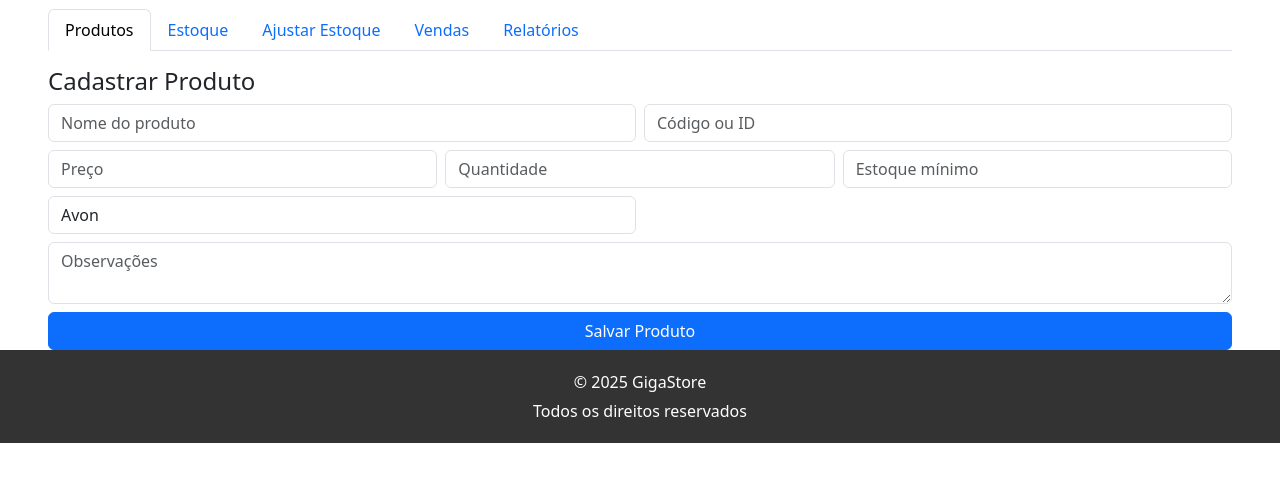
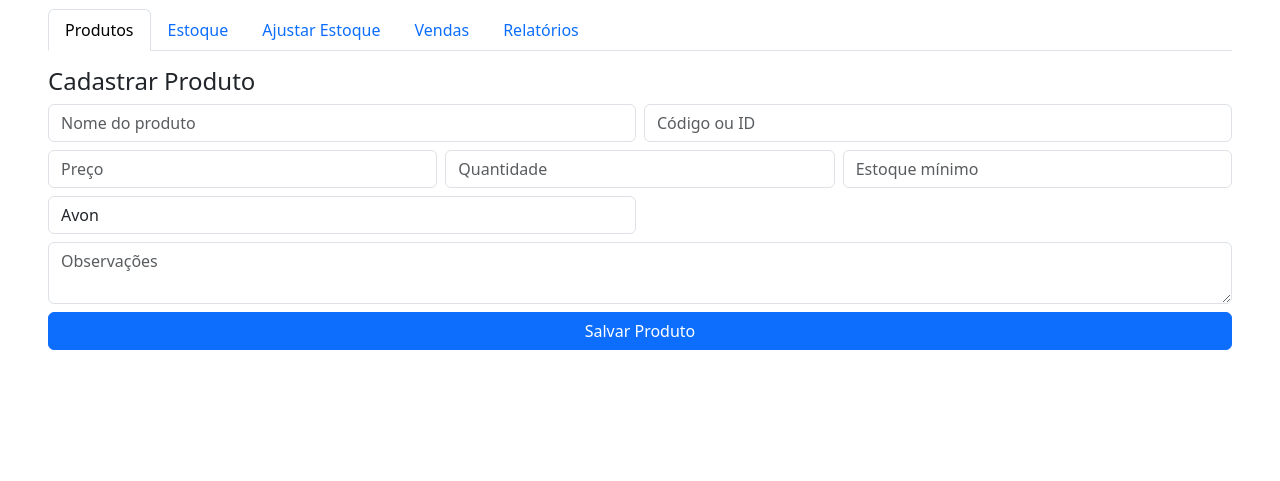
Before and after one commit to gabrielaMoreira10/ControleGiga, a plain HTML site: page index.html in a window 1280 px wide. Shown: the part 63-544 px from the top of the page. Drawn offline with nearby package versions, Linux system fonts and the light colour scheme; no server answers.

Commit message:
sem footer

```diff
--- a/index.html
+++ b/index.html
@@ -13,17 +13,6 @@
         body.dark-mode {
             background: #121212;
             color: #ffffff;
-        }
-footer {
-            background-color: #333;
-            color: white;
-            text-align: center;
-            padding: 15px 0;
-            margin-top: auto;
-        }
-
-        footer p {
-            margin: 5px 0;
         }
         .dark-mode .card,
         .dark-mode .table,
@@ -222,10 +211,7 @@ footer {
             </div>
         </div>
     </div>
- <footer>
-        <p>&copy; 2025 GigaStore</p>
-        <p>Todos os direitos reservados</p>
-    </footer>
+
     <script>
         // Configuração do Firebase - substitua com sua configuração real
         const firebaseConfig = {
```
